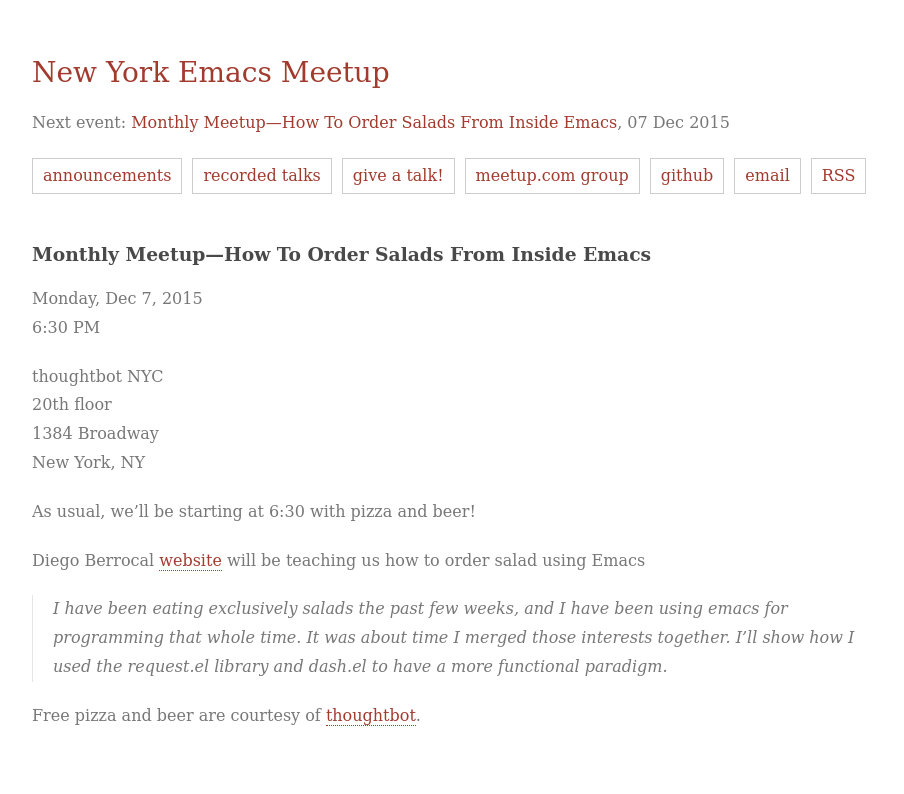
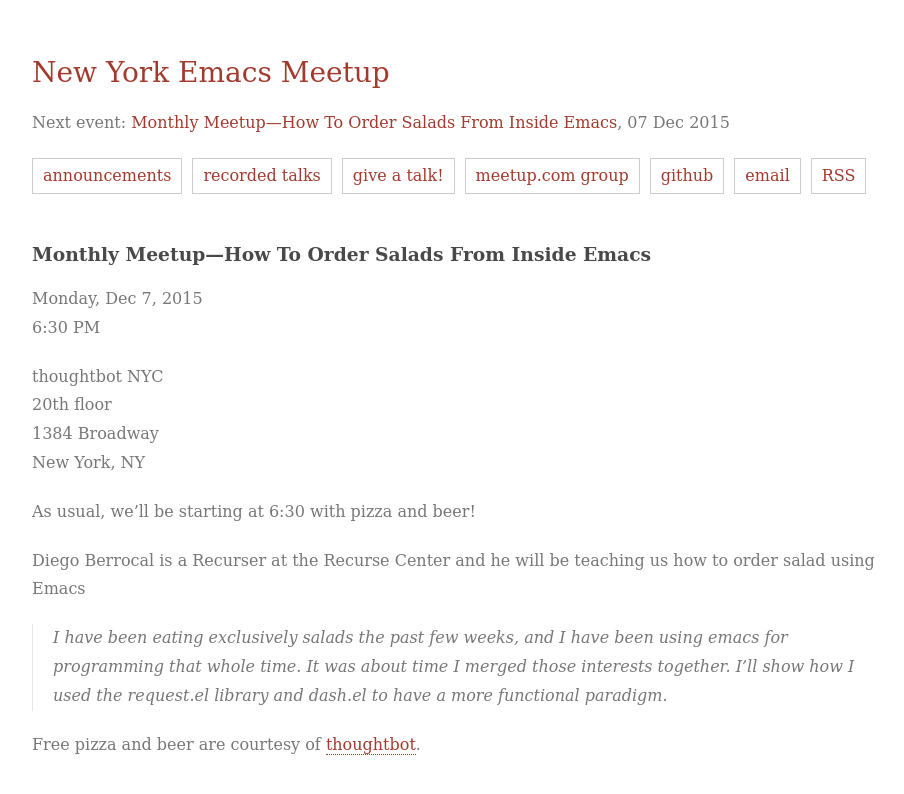
Before and after one commit to emacsnyc/emacsnyc.github.io, a Jekyll site: the page built from _posts/2015-11-10-how-to-order-salads-from-inside-emacs.md, in a window 1280 px wide. Shown: the top 794 px of the page, without its empty margins (178-1082 px from the left). Built offline with Jekyll 4.4.1, drawn with Linux system fonts in a browser that asks for light colours.

Commit message:
Why would I do that?

```diff
--- a/_posts/2015-11-10-how-to-order-salads-from-inside-emacs.md
+++ b/_posts/2015-11-10-how-to-order-salads-from-inside-emacs.md
@@ -11,8 +11,6 @@ scheduled: 2015-12-07 18:30
 
 As usual, we'll be starting at 6:30 with pizza and beer!
 
-Diego Berrocal [website] will be teaching us how to order salad using Emacs
+Diego Berrocal is a Recurser at the Recurse Center and he will be teaching us how to order salad using Emacs
 
 >I have been eating exclusively salads the past few weeks, and I have been using emacs for programming that whole time.  It was about time I merged those interests together. I'll show how I used the request.el library and dash.el to have a more functional paradigm.
-
-[website]: http://www.google.com/
```
